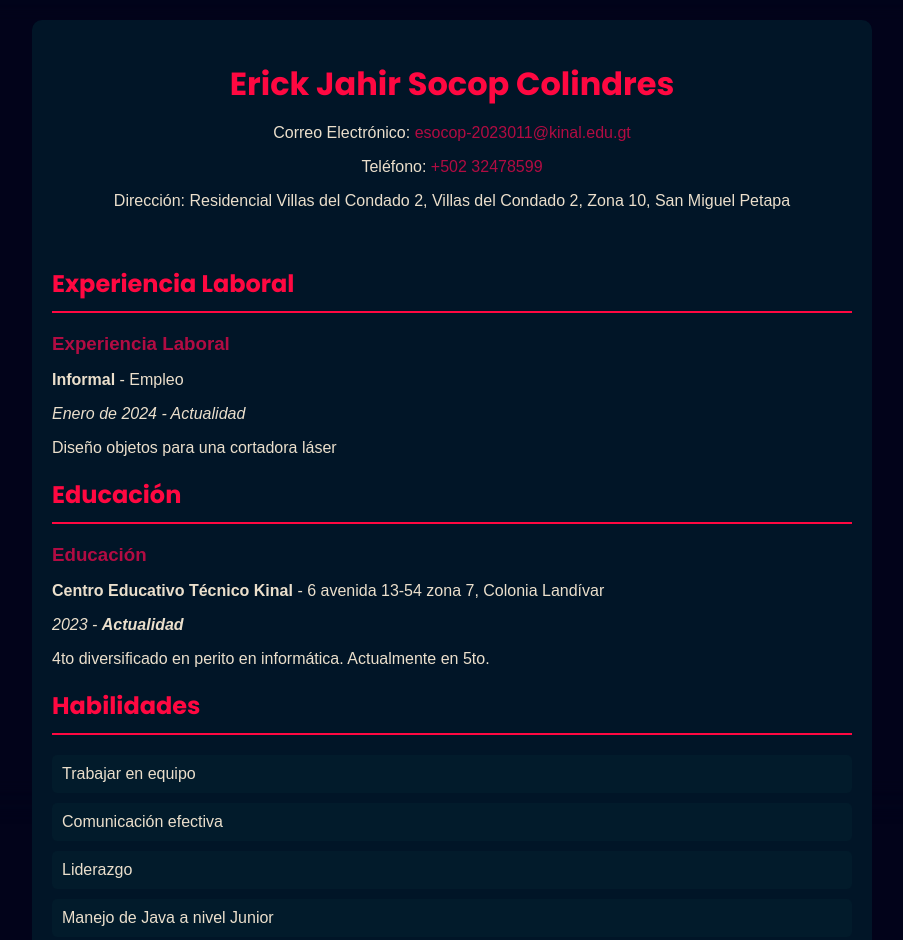
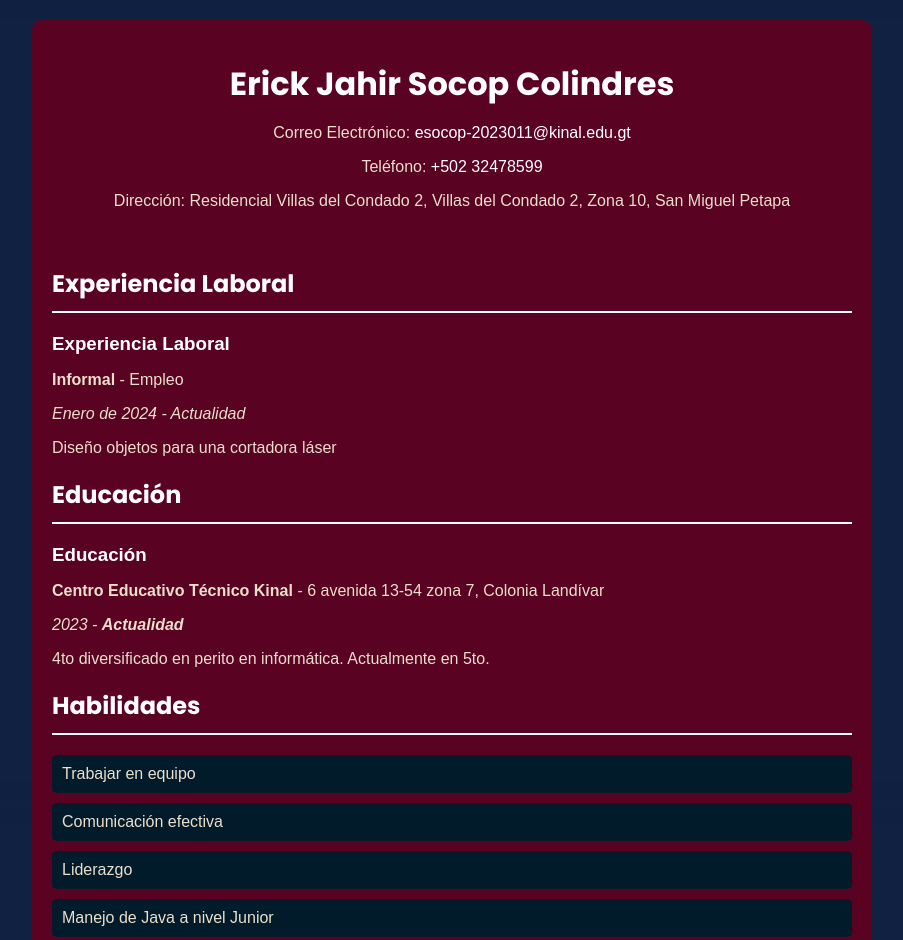
Before and after one commit to Zodiacal0/OKG, a plain HTML site: page curriculum_vitae.html in a window 1280 px wide. Shown: the top 940 px of the page, without its empty margins (188-1091 px from the left). Drawn offline with Linux system fonts and the light colour scheme.

Commit message:
refactor($design):cambios en el css

```diff
--- a/estilo_fondo.css
+++ b/estilo_fondo.css
@@ -89,7 +89,7 @@ body {
 }
 
 body.cv {
-    background-color: #02031a;
+    background-color: #102142;
 }
 
 body::before {
@@ -106,7 +106,7 @@ body::before {
 
 .cv-content {
     position: relative;
-    background: rgba(2, 27, 43, 0.8);
+    background: #590222;
     padding: 20px;
     border-radius: 10px;
     max-width: 800px;
@@ -133,31 +133,31 @@ h1 {
     font-family: 'Poppins', sans-serif;
 
     font-weight: 700;
-    color: #ff0841;
+    color: #ffffff;
     margin: 0;
 }
 
 h2 {
     font-family: 'Poppins', sans-serif;
     font-weight: 700;
-    color: #ff0841;
-    border-bottom: 2px solid #ff0841;
+    color: #ffffff;
+    border-bottom: 2px solid #ffffff;
     padding-bottom: 10px;
     margin-bottom: 20px;
 }
 
 h3 {
-    color: #b10c43;
+    color: #ffffff;
     margin: 0;
 }
 
 a {
-    color: #b10c43;
+    color: #ffffff;
     text-decoration: none;
 }
 
 a:hover {
-    color: #ff0841;
+    color: #ffffff;
 }
 
 .job,
@@ -194,5 +194,6 @@ a:hover {
 }
 
 .button:hover {
-    background-color: #ff0841;
+    background-color: #ffffff;
+    color: #590222;
 }
```
